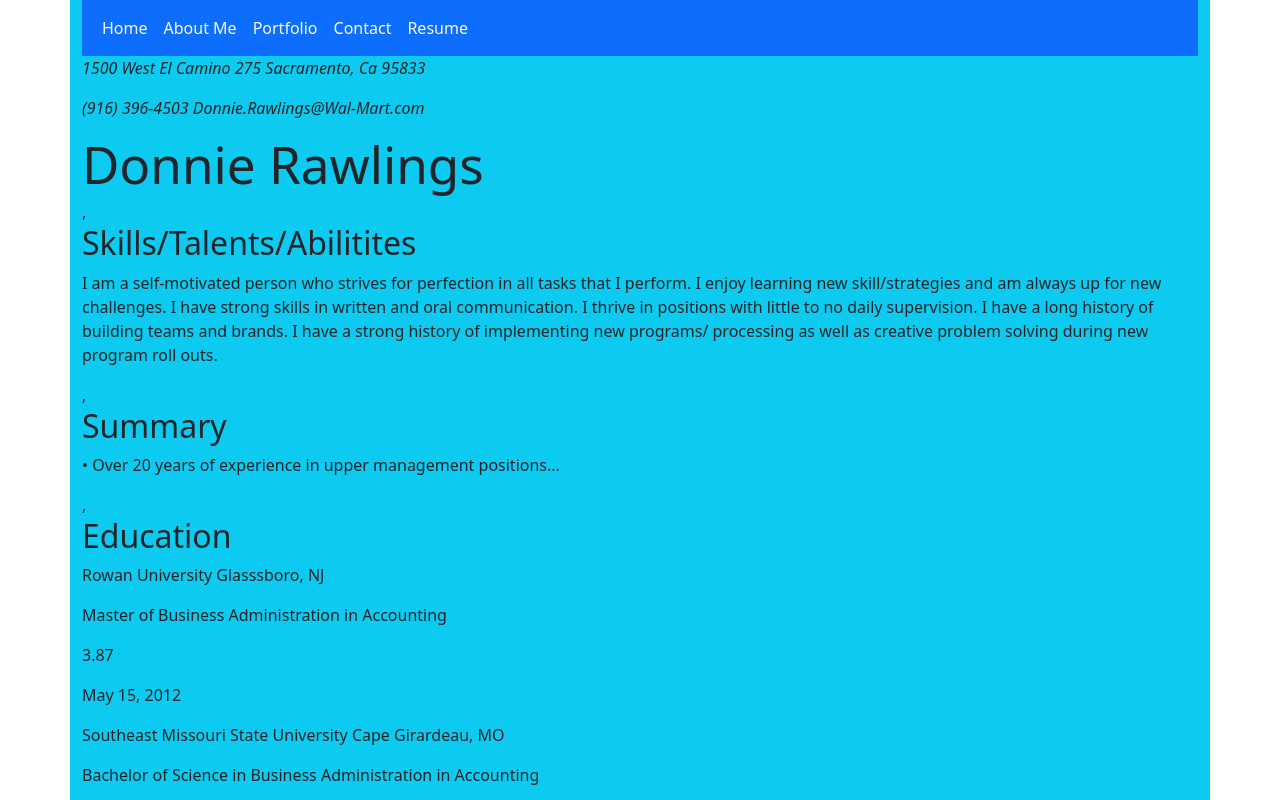
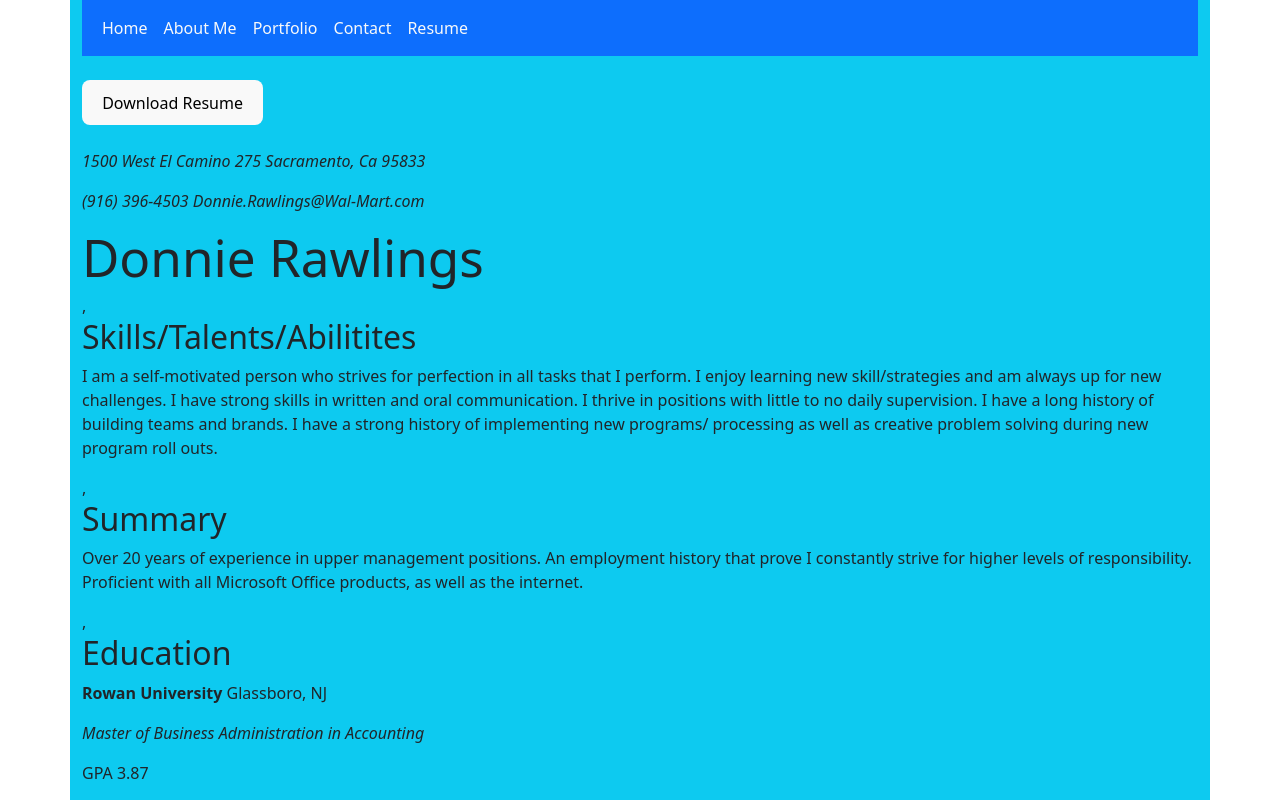
Before and after one commit to drawlin22/React-Portfolio-drawlin22, a React (Vite) app: page /resume in a window 1280 px wide. Shown: the top 800 px of the page. Built offline with nearby package versions, Linux system fonts and the light colour scheme.

Commit message:
resume download button installed

```diff
--- a/src/pages/resume.jsx
+++ b/src/pages/resume.jsx
@@ -38,10 +38,11 @@ function Skills() {
       <h2>Education</h2>
       {resumeData.education.map((edu, index) => (
         <div key={index}>
-          <p>{edu.institution}</p>
-          <p>{edu.degree}</p>
-          <p>{edu.gpa}</p>
-          <p>{edu.graduationDate}</p>
+          <p><strong>{edu.institution}  </strong>{ edu.location}</p>
+          <p><i>{edu.degree}</i></p>
+          <p>GPA {edu.gpa}</p>
+          <p>Graduation: {edu.graduationDate}</p>
+          <br></br>
         </div>
       ))}
     </div>
@@ -68,6 +69,12 @@ function Skills() {
 export default function ResumePage() {
  return (
   <>
+  <br></br>
+    <a href="src/assets/resume/Resume.pdf" download="Resume">
+     <button>Download Resume</button>
+   </a>
+   <br></br>
+   <br></br>
   <ContactInfo />,
    <Skills />,
    <Summary />,
--- a/src/pages/resumeData.jsx
+++ b/src/pages/resumeData.jsx
@@ -6,16 +6,18 @@ export const resumeData = {
       name: "Donnie Rawlings",
     },
     skills: "I am a self-motivated person who strives for perfection in all tasks that I perform. I enjoy learning new skill/strategies and am always up for new challenges. I have strong skills in written and oral communication. I thrive in positions with little to no daily supervision. I have a long history of building teams and brands. I have a strong history of implementing new programs/ processing as well as creative problem solving during new program roll outs.",
-    summary: "• Over 20 years of experience in upper management positions...",
+    summary: "Over 20 years of experience in upper management positions. An employment history that prove I constantly strive for higher levels of responsibility. Proficient with all Microsoft Office products, as well as the internet.",
     education: [
       {
-        institution: "Rowan University Glasssboro, NJ",
+        institution: "Rowan University",
+        location:"Glassboro, NJ",
         degree: "Master of Business Administration in Accounting",
         gpa: 3.87,
         graduationDate: "May 15, 2012",
       },
       {
-        institution: "Southeast Missouri State University Cape Girardeau, MO",
+        institution: "Southeast Missouri State University",
+        location:"Cape Girardeau, MO",
         degree: "Bachelor of Science in Business Administration in Accounting",
         gpa: 3.25,
         graduationDate: "December 20, 2008",
```
Also changed, not shown: 1 other file (tests, documents, lock files or other folders).
